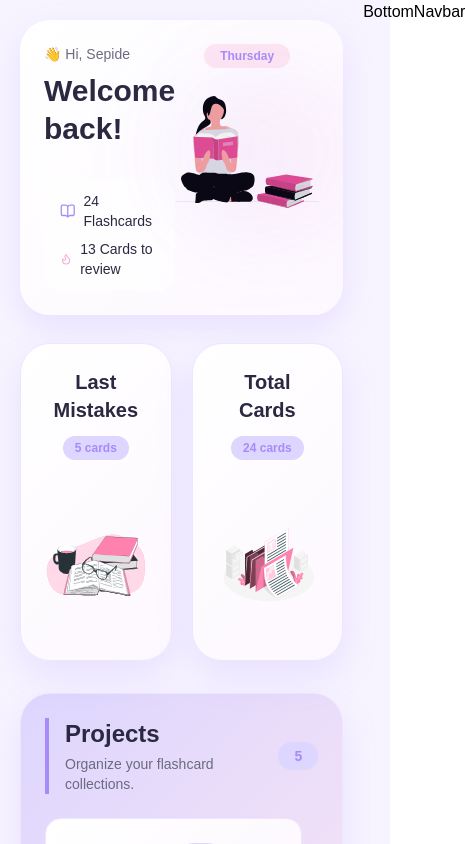
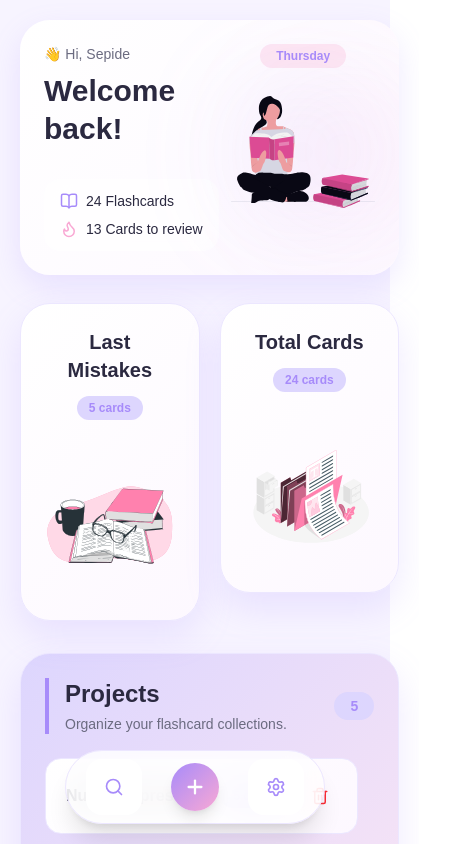
Before and after one commit to SepideNorouzi/FlashLingo, a React (Vite) app: page / in a window 390 px wide. Shown: the top 844 px of the page, 465 px wide, since content can reach past the window. Built offline with nearby package versions, Linux system fonts and the light colour scheme; a web font is replaced by a local one.

Commit message:
add BottomNavbar for phone layout

```diff
--- a/src/components/dashboard/ProjectCard.tsx
+++ b/src/components/dashboard/ProjectCard.tsx
@@ -36,11 +36,11 @@ function ProjectCard({
       {/* Clickable project */}
       <button
   onClick={onClick}
-        className="flex flex-1 items-center justify-between text-left"
+  className="flex flex-1 items-center gap-3 text-left min-w-0"
 >
-        <div>
+  <div className="min-w-0 flex-1">
     <h3
-            className="text-lg font-semibold"
+      className="truncate text-base font-semibold sm:text-lg"
       style={{ color: "var(--text)" }}
     >
       {name}
@@ -48,7 +48,16 @@ function ProjectCard({
   </div>
 
   <span
-          className="rounded-full px-3 py-1 text-sm font-semibold"
+    className="
+      shrink-0
+      whitespace-nowrap
+      rounded-full
+      px-3
+      py-1
+      text-xs
+      font-semibold
+      sm:text-sm
+    "
     style={{
       background: "var(--primary-light)",
       color: "var(--primary)",
--- a/src/components/modals/SettingModal.tsx
+++ b/src/components/modals/SettingModal.tsx
@@ -5,7 +5,7 @@ function SettingModal(props: ModalProps) {
   return (
     <BaseModal {...props} title="Settings">
       <p>
-        Settings still has no functionality. if you are looking for a dark mode
+        Settings has no functionality yet. if you are looking for a dark mode
         you are in the wrong place and that feature will not be stepping into my
         app . XoXo
       </p>
--- /dev/null
+++ b/src/components/navigation/BottomNavButton.tsx
@@ -0,0 +1,40 @@
+import type { ReactNode } from "react";
+
+interface BottomNavButtonProps {
+  icon: ReactNode;
+  active?: boolean;
+  onClick?: () => void;
+}
+
+function BottomNavButton({
+  icon,
+  active = false,
+  onClick,
+}: BottomNavButtonProps) {
+  return (
+    <button
+      type="button"
+      onClick={onClick}
+      className={`
+        flex
+        h-14
+        w-14
+        items-center
+        justify-center
+        rounded-2xl
+        transition-all
+        duration-300
+        active:scale-95
+        ${active ? "shadow-lg" : ""}
+      `}
+      style={{
+        background: active ? "var(--button-gradient)" : "var(--surface)",
+        color: active ? "white" : "var(--primary)",
+      }}
+    >
+      <span className="text-2xl">{icon}</span>
+    </button>
+  );
+}
+
+export default BottomNavButton;
--- a/src/components/navigation/BottomNavbar.tsx
+++ b/src/components/navigation/BottomNavbar.tsx
@@ -1,11 +1,70 @@
+import { Search, Plus, Settings } from "lucide-react";
 import type { ModalType } from "../../store/uiStore";
+import BottomNavButton from "./BottomNavButton";
 
 interface BottomNavbarProps {
   onOpenModal: (modal: ModalType) => void;
 }
 
 function BottomNavbar({ onOpenModal }: BottomNavbarProps) {
-  return <div>BottomNavbar</div>;
+  return (
+    <nav
+      className="
+        fixed
+        bottom-5
+        left-1/2
+        z-50
+        flex
+        w-[260px]
+        -translate-x-1/2
+        items-center
+        justify-between
+        rounded-full
+        px-5
+        py-2
+        shadow-xl
+      "
+      style={{
+        background: "rgba(255,255,255,.78)",
+        backdropFilter: "blur(18px)",
+        border: "1px solid var(--border)",
+      }}
+    >
+      <BottomNavButton
+        icon={<Search size={20} />}
+        onClick={() => onOpenModal("search")}
+      />
+
+      <button
+        type="button"
+        onClick={() => onOpenModal("add-card")}
+        className="
+          flex
+          h-12
+          w-12
+          items-center
+          justify-center
+          rounded-full
+          shadow-lg
+          transition-all
+          duration-300
+          hover:-translate-y-0.5
+          active:scale-95
+        "
+        style={{
+          background: "var(--button-gradient)",
+          color: "white",
+        }}
+      >
+        <Plus size={22} strokeWidth={2.5} />
+      </button>
+
+      <BottomNavButton
+        icon={<Settings size={20} />}
+        onClick={() => onOpenModal("settings")}
+      />
+    </nav>
+  );
 }
 
 export default BottomNavbar;
```
Lines whose indentation alone changed are shown as unchanged.
